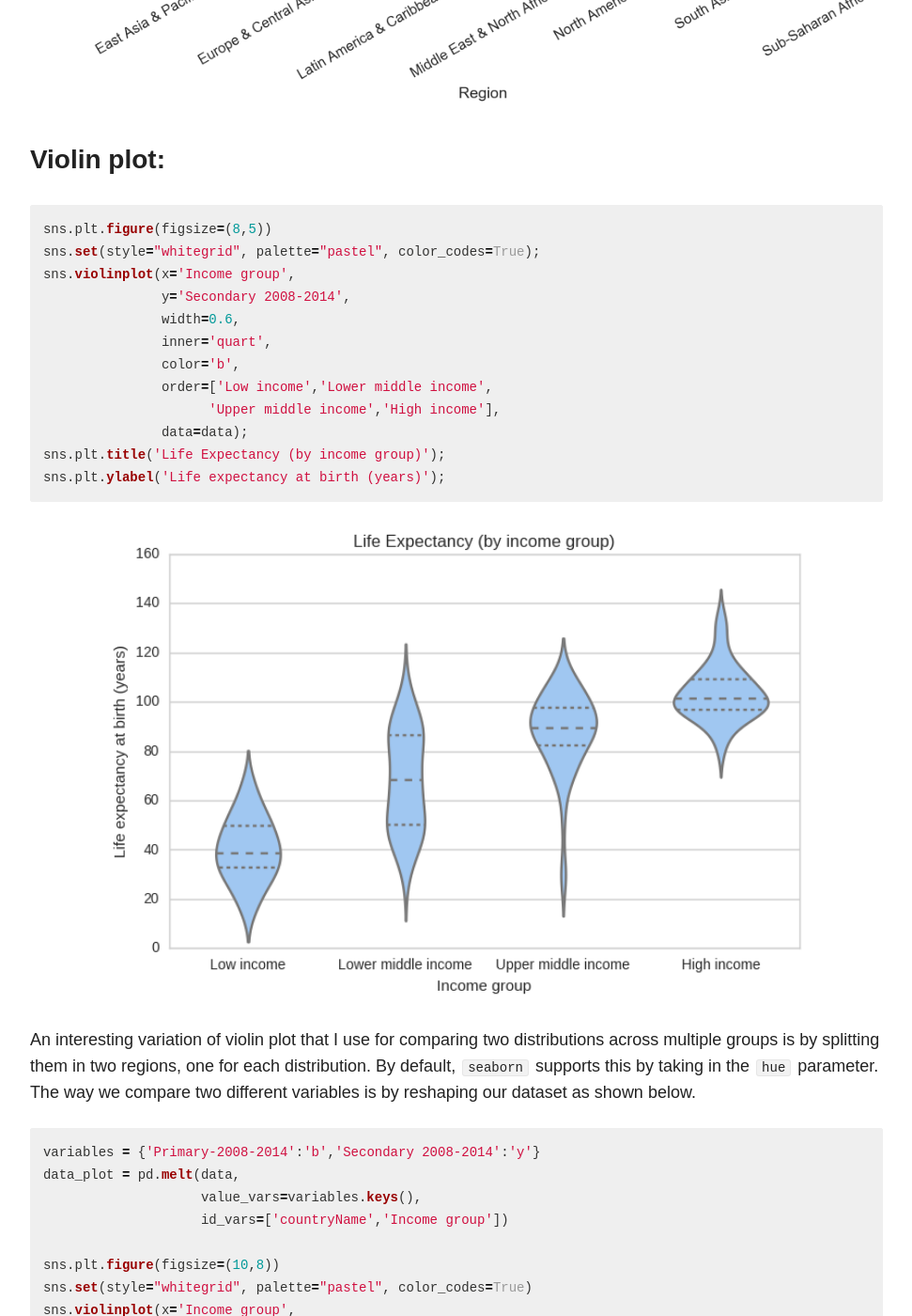
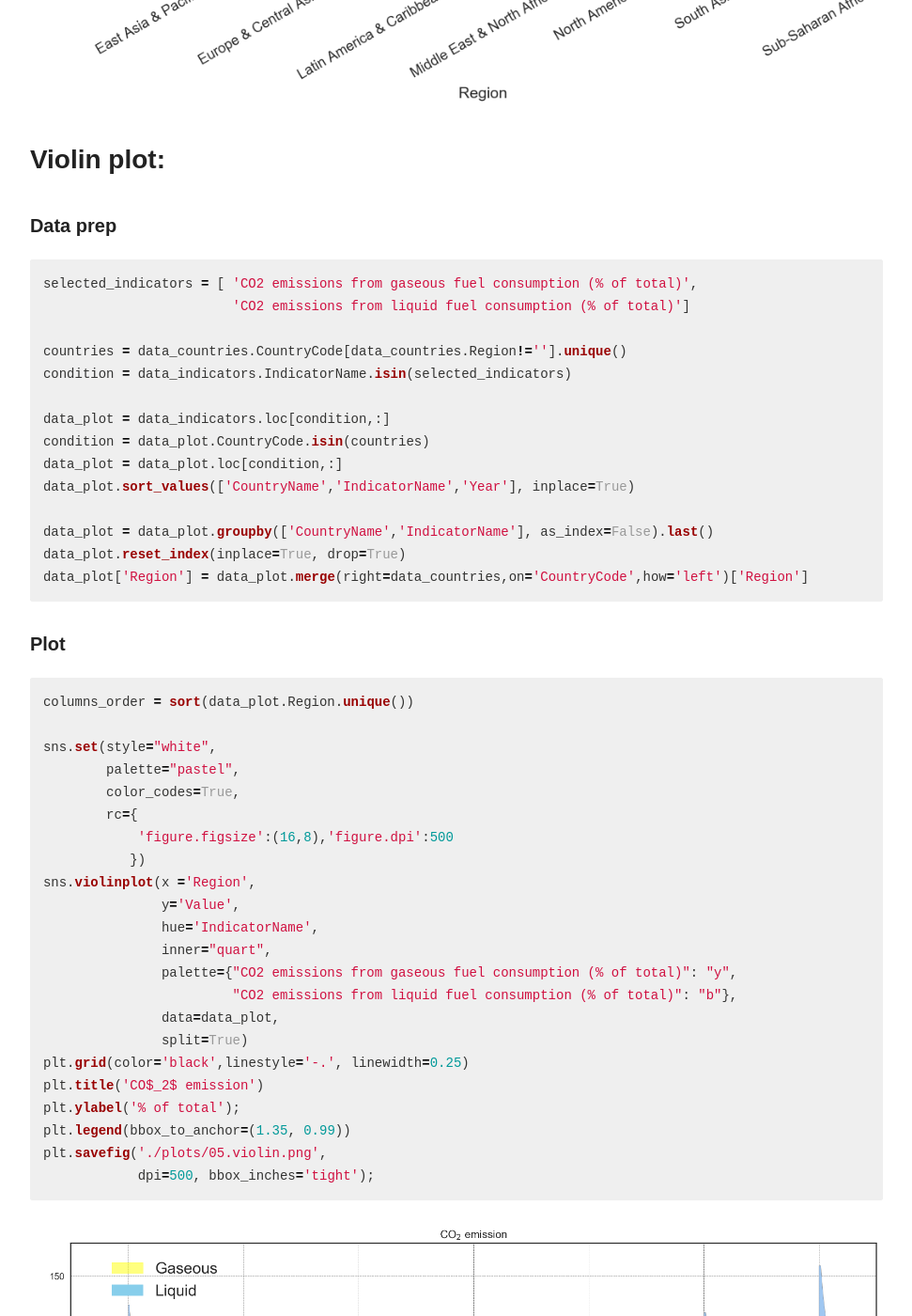
Before and after one commit to nilesh-patil/nilesh-patil.github.io, a Jekyll site: the page built from _posts/blog/2017-01-14-visualizing-&-comparing-distributions.md, in a window 1280 px wide and 1400 px high, scrolled down 8102 px. Shown: the whole window at 94% size, without its empty margins (154-1125 px from the left). Built offline with Jekyll 4.4.1, drawn with Linux system fonts in a browser that asks for light colours; nearby versions of some CDN libraries; comment, search, counter and statistics services are not loaded; some of the changed text lies outside the part shown.

Commit message:
updated post with violinplot

````diff
--- a/_posts/blog/2017-01-14-visualizing-&-comparing-distributions.md
+++ b/_posts/blog/2017-01-14-visualizing-&-comparing-distributions.md
@@ -231,78 +231,53 @@
 
 ### Violin plot:
 
+##### Data prep
 
 ```python
-sns.plt.figure(figsize=(8,5))
-sns.set(style="whitegrid", palette="pastel", color_codes=True);
-sns.violinplot(x='Income group',
-               y='Secondary 2008-2014',
-               width=0.6,
-               inner='quart',
-               color='b',
-               order=['Low income','Lower middle income',
-                     'Upper middle income','High income'],
-               data=data);
-sns.plt.title('Life Expectancy (by income group)');
-sns.plt.ylabel('Life expectancy at birth (years)');
+selected_indicators = [ 'CO2 emissions from gaseous fuel consumption (% of total)',
+                        'CO2 emissions from liquid fuel consumption (% of total)']
+
+countries = data_countries.CountryCode[data_countries.Region!=''].unique()
+condition = data_indicators.IndicatorName.isin(selected_indicators)
+
+data_plot = data_indicators.loc[condition,:]
+condition = data_plot.CountryCode.isin(countries)
+data_plot = data_plot.loc[condition,:]
+data_plot.sort_values(['CountryName','IndicatorName','Year'], inplace=True)
+
+data_plot = data_plot.groupby(['CountryName','IndicatorName'], as_index=False).last()
+data_plot.reset_index(inplace=True, drop=True)
+data_plot['Region'] = data_plot.merge(right=data_countries,on='CountryCode',how='left')['Region']
 ```
 
-
-![png](\images\blog\distributions\output_13_0.png){: .center-image height="500px" width="750px"}
-
-
-An interesting variation of violin plot that I use for comparing two distributions across multiple groups is by splitting them in two regions, one for each distribution. By default, `seaborn` supports this by taking in the `hue` parameter. The way we compare two different variables is by reshaping our dataset as shown below.
-
+##### Plot
 
 ```python
-variables = {'Primary-2008-2014':'b','Secondary 2008-2014':'y'}
-data_plot = pd.melt(data,
-                    value_vars=variables.keys(),
-                    id_vars=['countryName','Income group'])
+columns_order = sort(data_plot.Region.unique())
 
-sns.plt.figure(figsize=(10,8))
-sns.set(style="whitegrid", palette="pastel", color_codes=True)
-sns.violinplot(x='Income group',
-               y='value',
-               hue='variable',
-               split=True,
+sns.set(style="white",
+        palette="pastel",
+        color_codes=True,
+        rc={
+            'figure.figsize':(16,8),'figure.dpi':500
+           })
+sns.violinplot(x ='Region',
+               y='Value',
+               hue='IndicatorName',
                inner="quart",
-               order=['Low income','Lower middle income',
-                     'Upper middle income','High income'],
-               palette=variables,
-               data=data_plot,);
-sns.plt.title('Primary & Secondary enrollment (by income)');
-sns.plt.ylabel('');
+               palette={"CO2 emissions from gaseous fuel consumption (% of total)": "y",
+                        "CO2 emissions from liquid fuel consumption (% of total)": "b"},
+               data=data_plot,
+               split=True)
+plt.grid(color='black',linestyle='-.', linewidth=0.25)
+plt.title('CO$_2$ emission')
+plt.ylabel('% of total');
+plt.legend(bbox_to_anchor=(1.35, 0.99))
+plt.savefig('./plots/05.violin.png',
+            dpi=500, bbox_inches='tight');
 ```
 
-
-![png](\images\blog\distributions\output_15_0.png){: .center-image height="500px" width="750px"}
-
-
-
-```python
-variables = {'Primary-2008-2014':'b','Secondary 2008-2014':'y'}
-data_plot = pd.melt(data,
-                    value_vars=variables.keys(),
-                    id_vars=['countryName','Region'])
-
-sns.plt.figure(figsize=(10,8))
-sns.set(style="whitegrid", palette="pastel", color_codes=True)
-sns.violinplot(x='Region',
-               y='value',
-               hue='variable',
-               split=True,
-               inner="quart",
-               palette=variables,
-               data=data_plot,);
-sns.plt.title('Primary & Secondary enrollment (by income)');
-sns.plt.ylabel('');
-sns.plt.xticks(rotation=30);
-```
-
-
-![png](\images\blog\distributions\output_16_0.png){: .center-image height="500px" width="750px"}
-
+![png](\images\blog\distributions\05.violinplot.png){: .center-image height="750px" width="950px"}
 
 ### Heatmap:
 
````
Also changed, not shown: images/blog/distributions/05.violinplot.png (added), images/blog/distributions/output_13_0.png (deleted), images/blog/distributions/output_15_0.png (deleted), images/blog/distributions/output_16_0.png (deleted).
